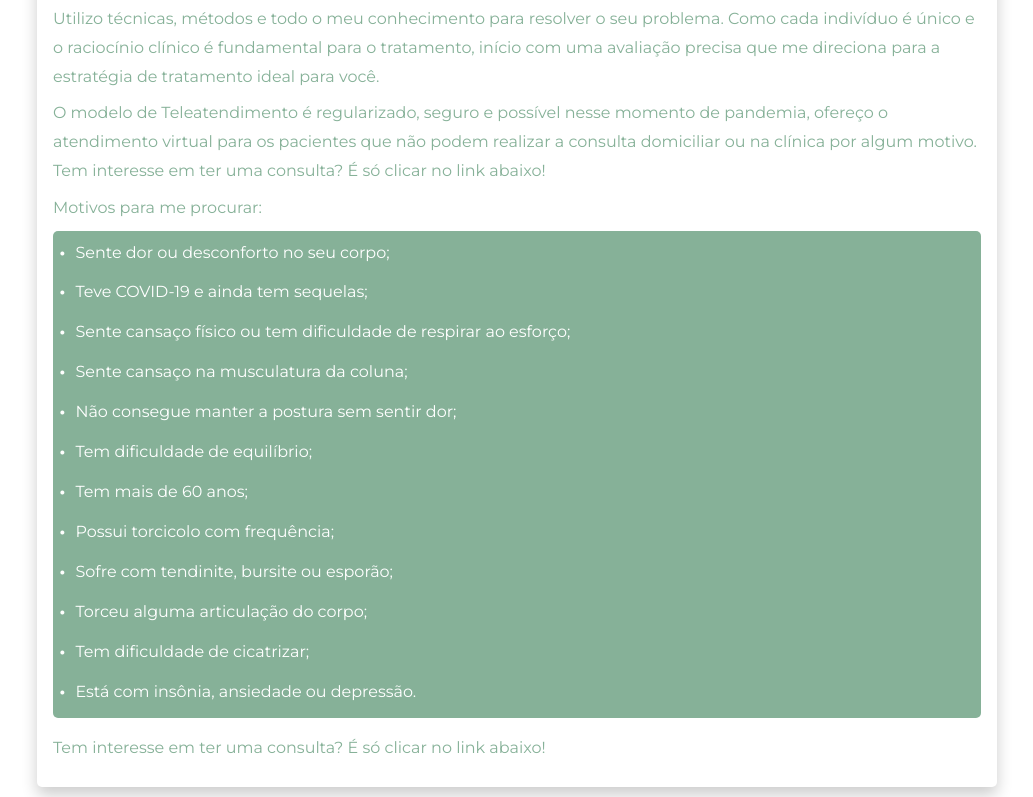
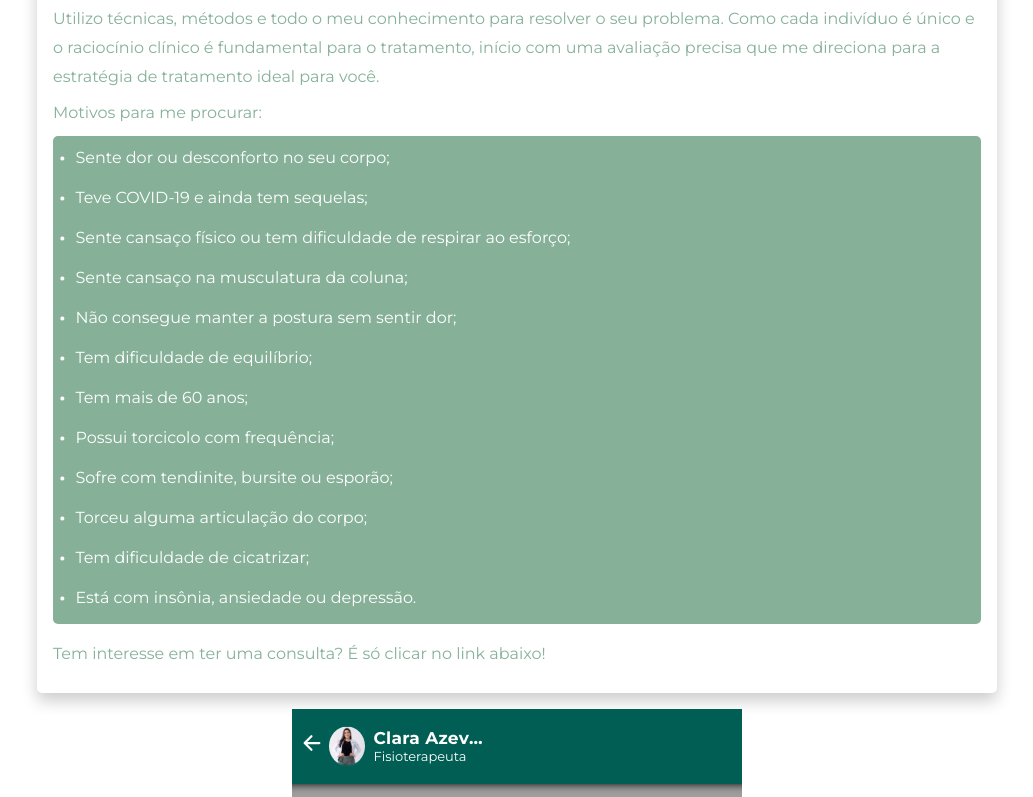
Before and after one commit to jcgsr/ago-EscurinhaGatsby, a Gatsby site: page /fisioterapia in a window 1280 px wide. Shown: the part 1024-1821 px from the top of the page, without its empty margins (123-1156 px from the left). Built offline with nearby package versions, Linux system fonts and the light colour scheme; Gatsby itself is replaced by a stand-in of ours; grey boxes are pictures that could not be loaded.

Commit message:
site text update

```diff
--- a/src/pages/fisioterapia.js
+++ b/src/pages/fisioterapia.js
@@ -28,12 +28,6 @@
           fundamental para o tratamento, início com uma avaliação precisa que me
           direciona para a estratégia de tratamento ideal para você.{" "}
         </p>
-        <p>
-          O modelo de Teleatendimento é regularizado, seguro e possível nesse
-          momento de pandemia, ofereço o atendimento virtual para os pacientes
-          que não podem realizar a consulta domiciliar ou na clínica por algum
-          motivo. Tem interesse em ter uma consulta? É só clicar no link abaixo!
-        </p>
         <p>Motivos para me procurar:</p>
         <ul className="motivos">
           <li>Sente dor ou desconforto no seu corpo;</li>
```
